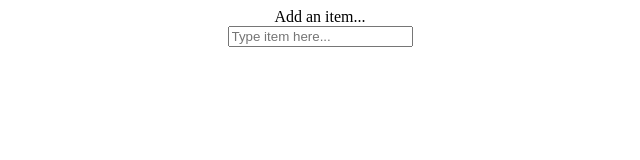
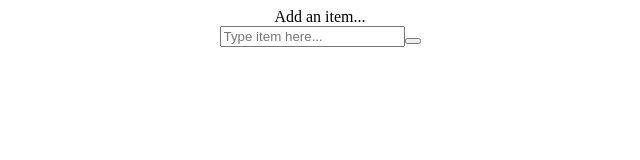
Before and after one commit to jimmymetts/todo_app, a React (Create React App) app: page / in a window 1280 px wide. Shown: the top 160 px of the page, without its empty margins (320-960 px from the left). Built offline with nearby package versions, Linux system fonts and the light colour scheme.

Commit message:
added button

```diff
--- a/src/App.js
+++ b/src/App.js
@@ -25,6 +25,9 @@ class App extends Component {
             value={this.state.newItem}
             onChange={e => this.updateItem("newItem", e.target.value)}
           />
+          <button>
+
+          </button>
           </div>
     </div>
   );
```
